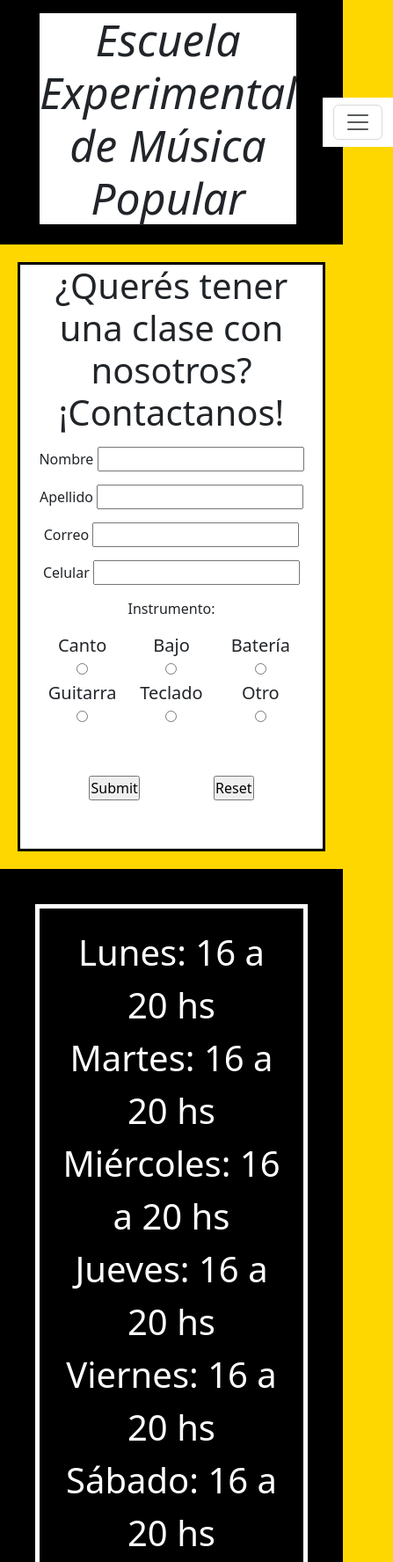
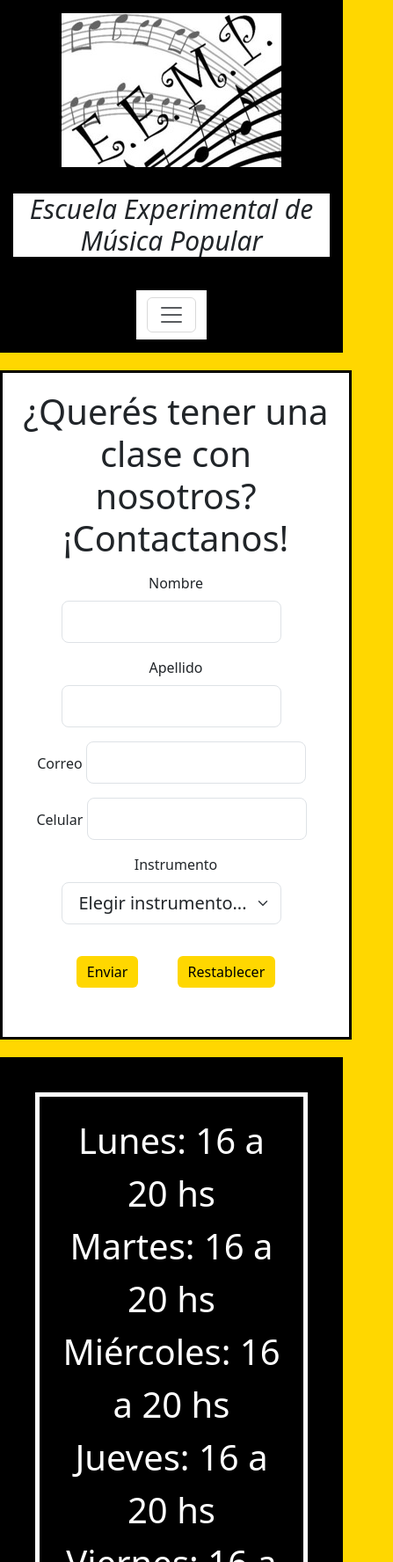
Before and after one commit to Kirarostova/proyecto-coderhouse, a website: page pages/contacto.html in a window 390 px wide. Shown: the top 1776 px of the page at 88% size, 447 px wide, since content can reach past the window. Drawn offline with nearby package versions, Linux system fonts and the light colour scheme.

Commit message:
Formulario con Bootstrap y responsive del nav-bar

```diff
--- a/pages/contacto.html
+++ b/pages/contacto.html
@@ -9,7 +9,8 @@
     <link rel="stylesheet" href="../css/estilos.css">
     <title>Escuela Experimental de Música Popular</title>
     <link rel="shortcut icon" href="../img/favicon-eemp.png" type="image/x-icon">
-    <meta name="keywords" content="Escuela de música, Formulario de contacto, Comunicación, Consultas, Contacto directo, Información de contacto, Solicitud de información, Mensajes, Comunicarse, Preguntas, Asesoramiento, Consulta de servicios, Formulario de consultas.">
+    <meta name="keywords"
+        content="Escuela de música, Formulario de contacto, Comunicación, Consultas, Contacto directo, Información de contacto, Solicitud de información, Mensajes, Comunicarse, Preguntas, Asesoramiento, Consulta de servicios, Formulario de consultas.">
 </head>
 
 <body>
@@ -36,7 +37,8 @@
                                 <a class="nav-link" href="../pages/sobre-la-escuela.html">Sobre la escuela</a>
                             </li>
                             <li class="nav-item">
-                                <a class="nav-link" href="../pages/instrumentos-y-profesores.html">Instrumentos y profesores</a>
+                                <a class="nav-link" href="../pages/instrumentos-y-profesores.html">Instrumentos y
+                                    profesores</a>
                             </li>
                             <li class="nav-item">
                                 <a class="nav-link" href="../pages/dias-y-horarios.html">Días y horarios</a>
@@ -55,42 +57,37 @@
         <section class="cuadro-contacto">
             <h2>¿Querés tener una clase con nosotros? ¡Contactanos!</h2>
             <form action="" method="" enctype="">
-                <div>
-                    <label for="nombre">Nombre</label>
-                    <input type="text" name="nombre" id="nombre">
+                <div class="mb-3">
+                    <label for="exampleFormControlInput1" class="form-label custom-label">Nombre</label>
+                    <input type="text" class="form-control form-control-lg" id="exampleFormControlInput1">
                 </div>
-                <div>
-                    <label for="apellido">Apellido</label>
-                    <input type="text" name="apellido" id="apellido">
+                <div class="mb-3">
+                    <label for="exampleFormControlInput1" class="form-label custom-label">Apellido</label>
+                    <input type="text" class="form-control form-control-lg" id="exampleFormControlInput1">
                 </div>
-                <div>
-                    <label for="correo">Correo</label>
-                    <input type="email" name="correo" id="correo">
+                <div class="mb-3">
+                    <label for="exampleFormControlInput1" class="form-label custom-label">Correo</label>
+                    <input type="email" class="form-control form-control-lg" id="exampleFormControlInput1">
                 </div>
-                <div>
-                    <label for="celular">Celular</label>
-                    <input type= tel name="celular" id="celular">
+                <div class="mb-3">
+                    <label for="exampleFormControlInput1" class="form-label custom-label">Celular</label>
+                    <input type="tel" class="form-control form-control-lg" id="exampleFormControlInput1">
                 </div>
-                <div>
-                    <label for="instrumentos">Instrumento:</label>
-                    <div class="instrumentos-container">
-                        <label for="canto">Canto</label>
-                        <input type="radio" name="instrumentos">
-                        <label for="guitarra">Guitarra</label>
-                        <input type="radio" name="instrumentos">
-                        <label for="bajo">Bajo</label>
-                        <input type="radio" name="instrumentos">
-                        <label for="teclado">Teclado</label>
-                        <input type="radio" name="instrumentos">
-                        <label for="bateria">Batería</label>
-                        <input type="radio" name="instrumentos">
-                        <label for="otro">Otro</label>
-                        <input type="radio" name="instrumentos">
-                    </div>
-                    <div class="boton-enviar-restablecer">
-                        <input type="submit">
-                        <input type="reset">
-                    </div>
+                <div class="mb-3">
+                    <label for="disabledSelect" class="form-label custom-label">Instrumento</label>
+                    <select id="disabledSelect" class="form-select form-select-lg">
+                        <option>Elegir instrumento...</option>
+                        <option>Canto</option>
+                        <option>Guitarra</option>
+                        <option>Teclado</option>
+                        <option>Bajo</option>
+                        <option>Batería</option>
+                        <option>Otro</option>
+                    </select>
+                </div>
+                <div class="mb-3">
+                    <button type="submit" class="btn btn-primary">Enviar</button>
+                    <button type="reset" class="btn btn-primary">Restablecer</button>
                 </div>
             </form>
         </section>
@@ -99,7 +96,7 @@
     <footer>
         <section class="section-footer">
             <div class="horarios">
-                <ul>
+                <ul> <!-- horarios estimativos, no son los reales -->
                     <li>Lunes: 16 a 20 hs</li>
                     <li>Martes: 16 a 20 hs</li>
                     <li>Miércoles: 16 a 20 hs</li>
@@ -119,7 +116,7 @@
             </div>
         </section>
         <section class="section-footer">
-            <div>
+            <div class="mapa-escuela">
                 <h3>Ubicación de la escuela: Avenida Rivadavia 9545, Local 8</h3>
                 <iframe
                     src="https://www.google.com/maps/embed?pb=!1m18!1m12!1m3!1d820.6754797035761!2d-58.49926413033864!3d-34.63697229488834!2m3!1f0!2f0!3f0!3m2!1i1024!2i768!4f13.1!3m3!1m2!1s0x95bcc9f6192ba2d5%3A0xb2c94d2135dd6bf4!2sEEMP%20Escuela%20de%20M%C3%BAsica!5e0!3m2!1ses-419!2sar!4v1695774764924!5m2!1ses-419!2sar"
@@ -129,6 +126,11 @@
         </section>
     </footer>
 
+    <script src="https://cdn.jsdelivr.net/npm/bootstrap@5.3.2/dist/js/bootstrap.bundle.min.js"
+        integrity="sha384-C6RzsynM9kWDrMNeT87bh95OGNyZPhcTNXj1NW7RuBCsyN/o0jlpcV8Qyq46cDfL"
+        crossorigin="anonymous"></script>
+
+
 </body>
 
 </html>
--- a/scss/base/_mediaquery.scss
+++ b/scss/base/_mediaquery.scss
@@ -7,10 +7,8 @@
     }
 
     .descripcion {
-        display: block;
-        text-align: center;
 
-        p {
+        .texto-descripcion {
             margin: 15px 0;
         }
     }
@@ -71,6 +69,48 @@
 
 @media screen and (max-width: 768px) {
 
+    header{
+        flex-direction: column;
+    }
+
+    section {
+
+        nav{
+
+            div{
+
+                div{
+
+                    .navbar-nav {
+                        flex-direction: row;
+
+                        .nav-link {
+                            font-size: 14px;
+                            margin: 10px;
+                        }
+                    }
+                }
+            }
+        }
+
+    }
+
+    .titulo-escuela {
+
+        h1 {
+            font-size: 40px;
+        }
+    }
+
+    .descripcion {
+        display: flex;
+        flex-direction: column;
+
+        .texto-descripcion {
+            margin: 15px 0;
+        }
+    }
+
     footer {
         flex-direction: column;
 
@@ -120,7 +160,15 @@
 
 @media (max-width: 480px) {
 
+    header {
 
+        .titulo-escuela {
+
+            h1 {
+                font-size: 30px;
+            }
+        }
+    }
 
     .texto-bienvenida {
 
--- a/scss/components/_footer.scss
+++ b/scss/components/_footer.scss
@@ -3,8 +3,8 @@
 footer {
     display: flex;
     padding: 10px;
-    background-color: black;
-    color: white;
+    background-color: $color-terciario;
+    color:$color-secundario;
 
     .section-footer {
       flex: 1;
@@ -15,7 +15,7 @@ footer {
 
     .horarios {
       height: 100%;
-      border: 5px solid white;
+      border: 5px solid $color-secundario;
       display: flex;
       align-items: center;
       text-align: center;
@@ -25,7 +25,7 @@ footer {
         margin: 10px;
         font-size: 40px;
         text-align: center;
-        background-color: black;
+        background-color: $color-terciario;
         list-style: none;
         padding: 10px;
       }
--- a/scss/components/_header.scss
+++ b/scss/components/_header.scss
@@ -18,7 +18,7 @@
       h1 {
         font-size: 50px;
         font-style: italic;
-        background-color: white;
+        background-color:$color-secundario;
       }
     }
   }
--- a/scss/components/_main.scss
+++ b/scss/components/_main.scss
@@ -10,8 +10,8 @@
   background-position: center;
 
   h2 {
-    border: 5px solid black;
-    color: white;
+    border: 5px solid $color-terciario;
+    color:$color-secundario;
     text-shadow: 7px 7px 7px black;
     background-color: rgba(0, 0, 0, 0.689);
     font-size: 60px;
@@ -29,10 +29,10 @@
     flex: 1;
     margin-right: 20px;
     padding: 25px;
-    font-size: 17px;
+    font-size: 100%;
     background-size: 100%;
-    background-color: white;
-    border: 5px solid black;
+    background-color:$color-secundario;
+    border: 5px solid $color-terciario;
   }
 }
 
@@ -47,28 +47,28 @@
     margin: 10px;
     padding: 10px;
     text-align: center;
-    background-color: white;
-    border: 7px solid black;
+    background-color:$color-secundario;
+    border: 7px solid $color-terciario;
     border-radius: 20%;
     transition: background-color 0.3s ease;
 
     &:hover {
-      background-color: black;
+      background-color: $color-terciario;
       h3 {
-        color: white;
+        color:$color-secundario;
       }
     }
 
     img {
       margin: 5%;
-      border: 7px solid black;
+      border: 7px solid $color-terciario;
       border-radius: 20%;
     }
 
     a {
       margin-bottom: 20px;
       color: black;
-      background-color: gold;
+      background-color:$color-primario;
     }
   }
 }
@@ -88,16 +88,17 @@
   text-align: center;
 
   img {
+    margin: 20px;
     max-width: 100%;
   }
 
   div {
-    background-color: white;
-    border: 5px solid black;
+    background-color:$color-secundario;
+    border: 5px solid $color-terciario;
     margin: 10px;
 
     p {
-      font-size: 30px;
+      font-size: 25px;
     }
   }
 }
@@ -118,7 +119,7 @@
     img {
       width: 95%;
       height: 95%;
-      border: 5px solid black;
+      border: 5px solid $color-terciario;
       box-shadow: 5px 5px 5px gray;
       transition: transform 0.2s;
 
@@ -135,8 +136,8 @@
   display: flex;
   align-items: center;
   margin: 10px;
-  background-color: white;
-  border: 7px solid black;
+  background-color:$color-secundario;
+  border: 7px solid $color-terciario;
 
   img {
     max-width: 50%;
@@ -160,7 +161,7 @@
   padding: 10px;
 
   img {
-    border: 10px solid black;
+    border: 10px solid $color-terciario;
     width: 85%;
     height: 85%;
   }
@@ -168,8 +169,7 @@
   .download-btn {
     margin: 10px;
     padding: 20px;
-    background-color: #4CAF50;
-    color: white;
+    color:$color-secundario;
     border: none;
     border-radius: 5px;
     cursor: pointer;
@@ -179,22 +179,49 @@
 /* CONTACTO */
 
 .cuadro-contacto {
+  width: 400px;
+  margin: 20px auto;
   text-align: center;
-  background-color: white;
-  border: 3px solid black;
-  margin: 20px;
+  background-color:$color-secundario;
+  border: 3px solid $color-terciario;
+  padding: 20px;
 
   h2 {
     font-size: 40px;
   }
 
-  .instrumentos-container {
-    column-count: 3;
-    column-gap: 20px;
+  form {
 
-    label {
-      font-size: 20px;
-      display: block;
+    div {
+
+      .form-control-lg {
+        display: inline-block;
+        width: 250px;
+        text-align: center;
+        margin-right: 10px;
+    }
+
+    }
+
+    div {
+
+      .form-select-lg{
+        display: inline-block;
+        width: 250px;
+        text-align: center;
+        margin-right: 10px;
+      }
+    }
+
+    div {
+
+      button {
+        color: $color-terciario;
+        background-color: $color-primario;
+        border: $color-primario;
+        margin: 20px;
+      }
     }
   }
+
 }
```
Also changed, not shown: index.html (+2 -2 lines), pages/dias-y-horarios.html (+6 -2 lines), pages/instrumentos-y-profesores.html (+6 -2 lines), pages/sobre-la-escuela.html (+6 -2 lines), css/estilos.css.
